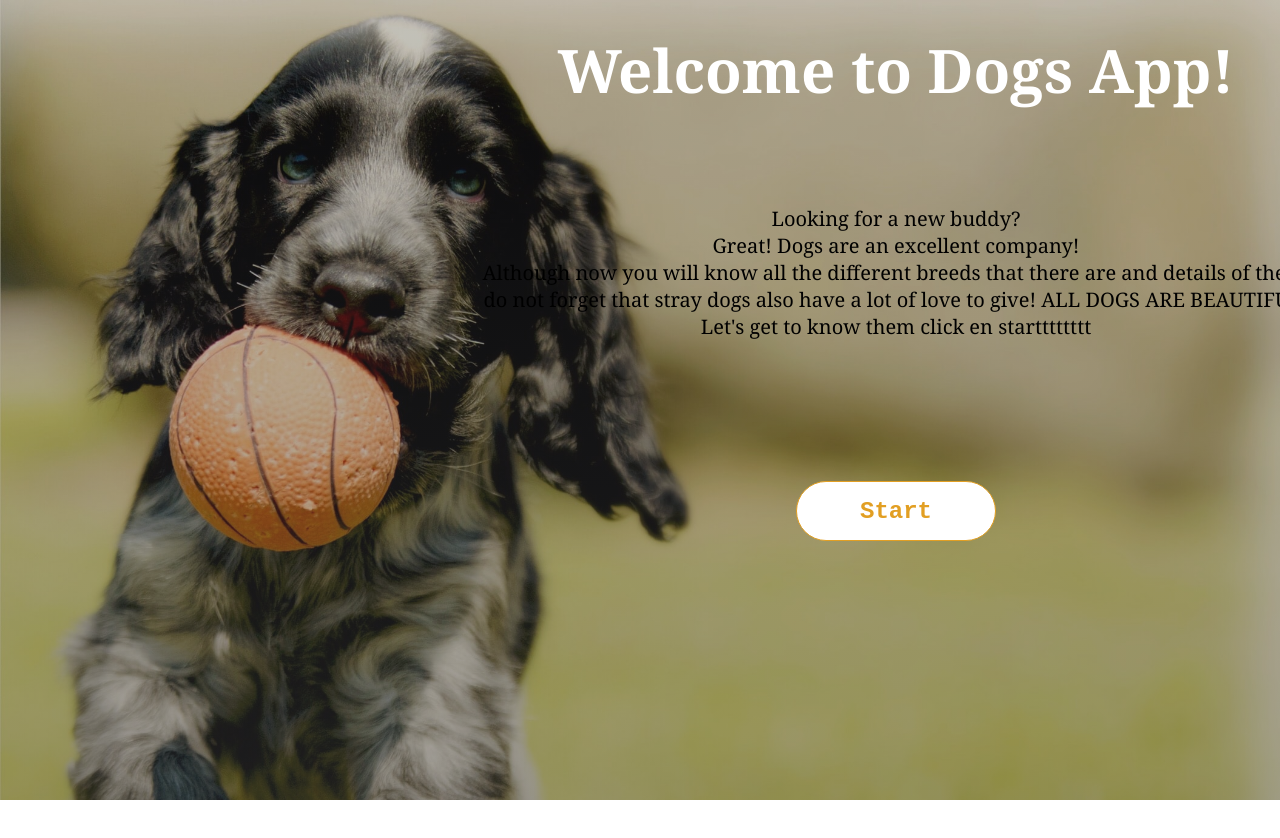
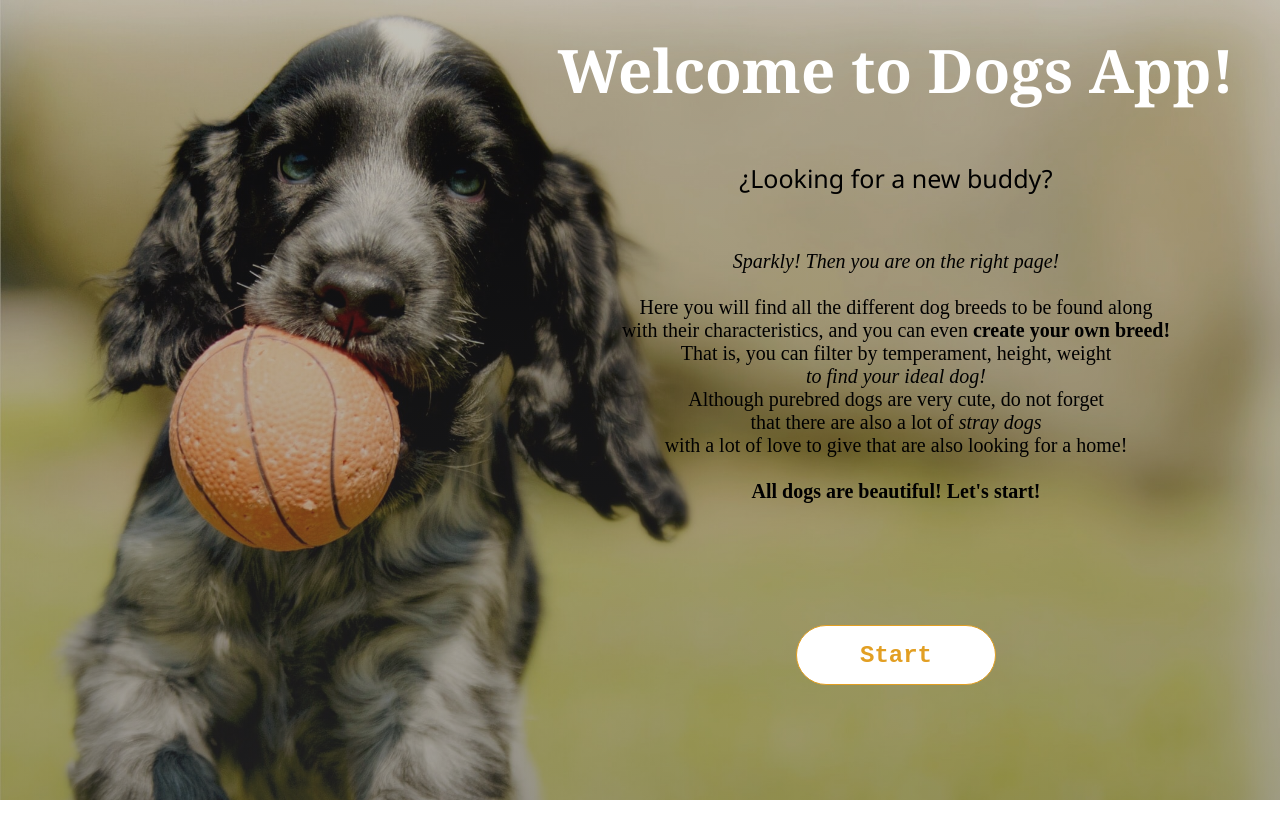
Before and after one commit to rociojalil/PI-Dogs, a React (Create React App) app in the folder PI-Dogs/client/: page / in a window 1280 px wide. Shown: the top 838 px of the page. Built offline with nearby package versions, Linux system fonts and the light colour scheme.

Commit message:
final text

```diff
--- a/PI-Dogs/client/src/components/LandingPage/Landing.jsx
+++ b/PI-Dogs/client/src/components/LandingPage/Landing.jsx
@@ -7,16 +7,25 @@ import LazyLoad from 'react-lazyload';
 function Landing() {
     return (
         <LazyLoad>
-            <div className={styles.body}>
-                <div className={styles.title}>
-                        <h1>Welcome to Dogs App!</h1>
+        <div className={styles.body}>
+             <div className={styles.title}>
+                <h1>Welcome to Dogs App!</h1>
 
-                        <p className={styles.texto}>
-                            Looking for a new buddy? <br></br>
-                        Great! Dogs are an excellent company! <br></br>
-                     Although now you will know all the different breeds that there are and details of them, <br></br> do not forget that stray dogs also have a lot of love to give!
-                        ALL DOGS ARE BEAUTIFUL! <br></br>
-                        Let's get to know them click en startttttttt</p>
+                     <p className={styles.texto}>
+                     ¿Looking for a new buddy? <br></br>
+                    </p>
+
+                    <p className={styles.parra}>
+                        <i>Sparkly! Then you are on the right page!</i> <br></br> <br />
+                    Here you will find all the different dog breeds to be found along <br></br>
+                    with their characteristics, and you can even <b>create your own breed!</b> <br></br>
+                    That is, you can filter by temperament, height, weight <br></br>
+                    <i>to find your ideal dog!</i> <br></br>
+                    Although purebred dogs are very cute, do not forget <br></br>
+                    that there are also a lot of <i>stray dogs</i><br></br>
+                    with a lot of love to give that are also looking for a home! <br></br><br></br>
+                    <b>All dogs are beautiful! Let's start!</b><br></br><br />
+                        </p>
                         <Link to='/home' style={{ color: "black", textDecoration: "none" }}>
 
                         <div className={styles.main}>
--- a/PI-Dogs/client/src/components/LandingPage/Landing.module.css
+++ b/PI-Dogs/client/src/components/LandingPage/Landing.module.css
@@ -52,14 +52,29 @@
 
 .texto {
     color: black;
-    font-family: Georgia, serif;
+    /* font: bold 90% monospace; */
+    font-family: "Segoe UI";
+    font-weight: 500;
+    display: flexbox;
+    text-align: center;
+    font-size: 25px;
+    position: absolute;
+    top: 15%;
+    width: 100%;
+
+
+}
+.parra{
+    color: black;
+    /* font: bold 90% monospace; */
+    font-family: cursive;
+    font-weight: 400;
     display: flexbox;
     text-align: center;
     font-size: 20px;
     position: absolute;
-    top: 20%;
+    top: 25%;
     width: 100%;
-
 
 }
 
@@ -74,6 +89,7 @@
 
 
 .btn {
+    top: 18%;
    width: 200px;
    height: 60px;
    font-size: 1.5rem;
```
